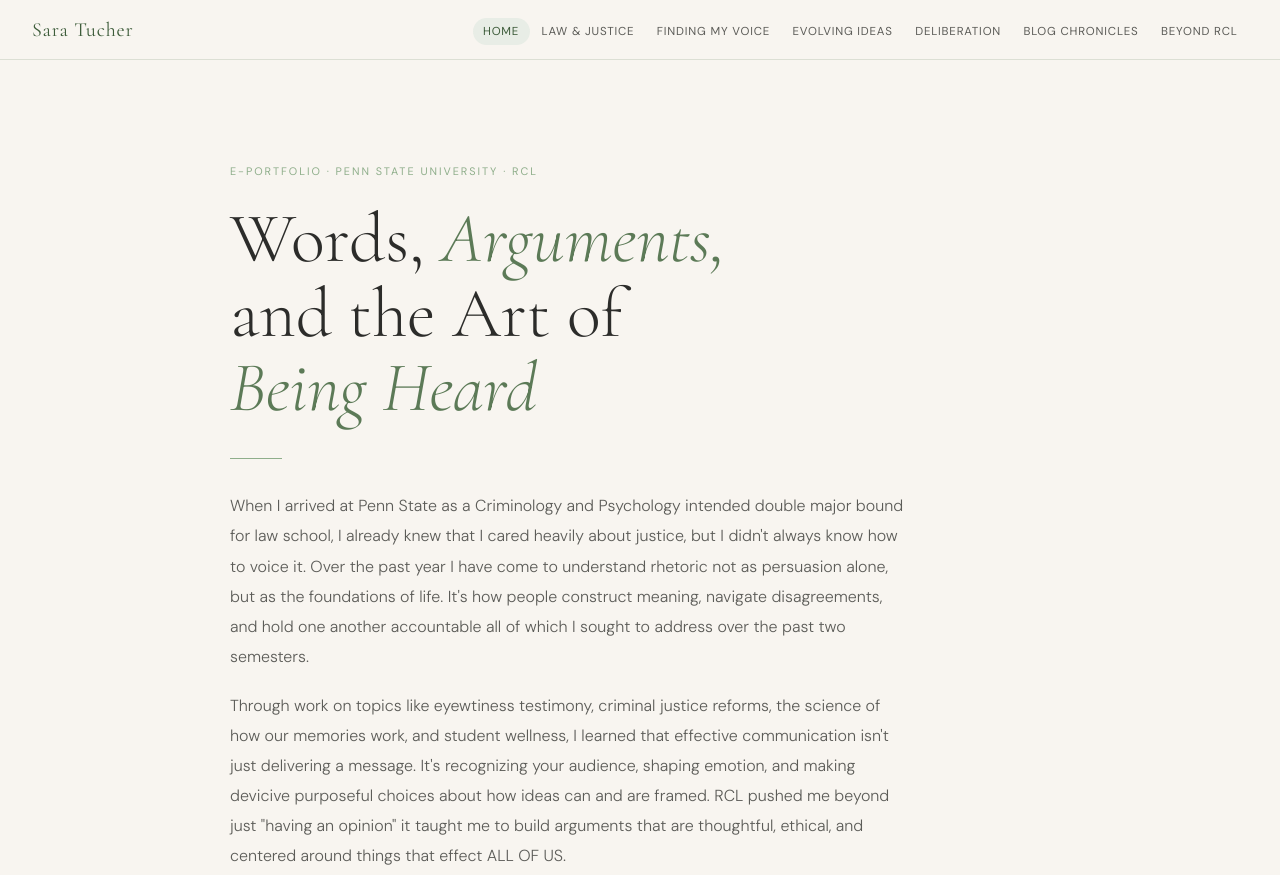
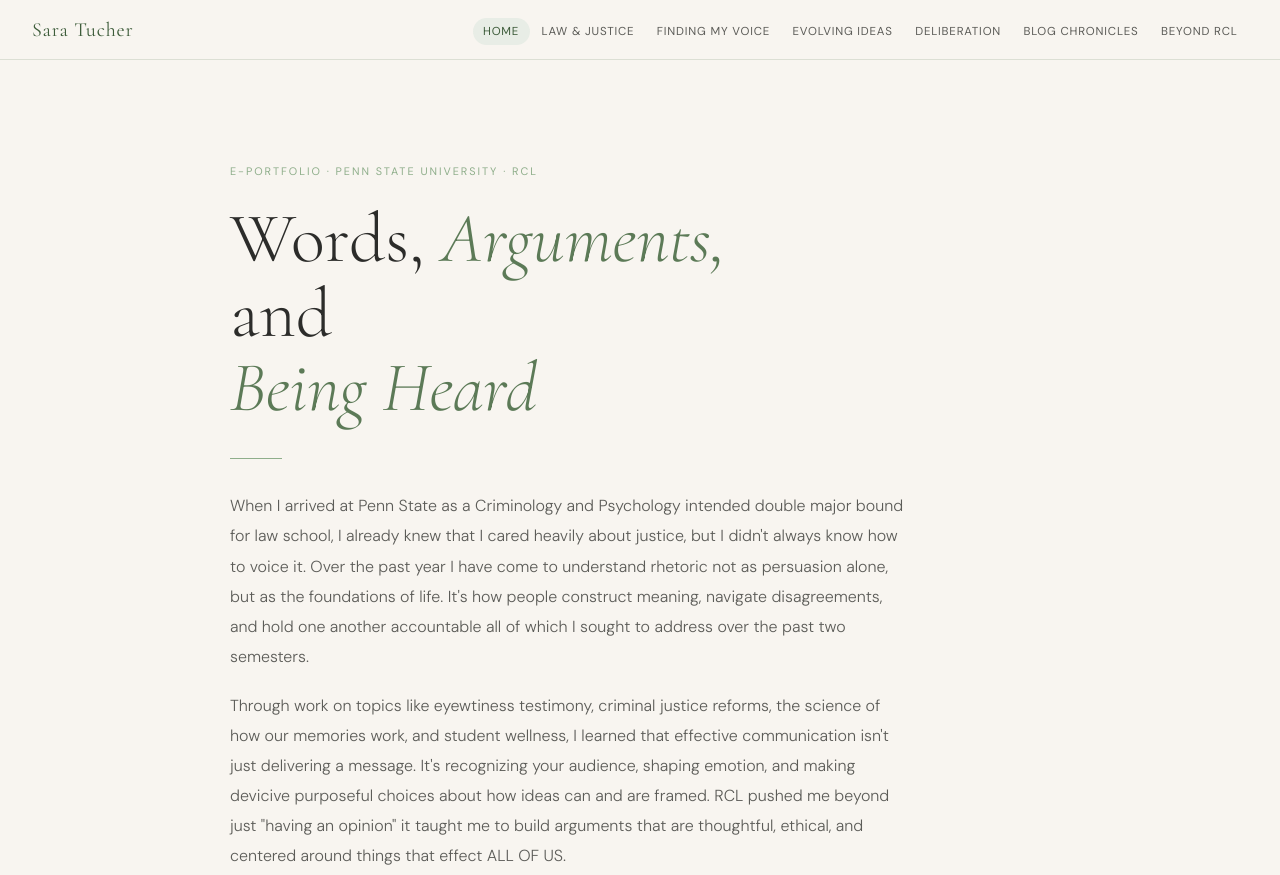
Before and after one commit to saratucher-art/sara.tucher-e-portfolio., a plain HTML site: page index.html in a window 1280 px wide. Shown: the top 875 px of the page. Drawn offline with nearby package versions, Linux system fonts and the light colour scheme.

Commit message:
Update index.html

```diff
--- a/index.html
+++ b/index.html
@@ -197,7 +197,7 @@ footer a:hover { color:rgba(255,255,255,0.9); }
 <div id="page-home" class="page active">
   <div class="hero">
     <p class="hero-label">E-Portfolio &middot; Penn State University &middot; RCL</p>
-    <h1>Words, <em>Arguments,</em><br>and the Art of<br><em>Being Heard</em></h1>
+    <h1>Words, <em>Arguments,</em><br>and<br><em>Being Heard</em></h1>
     <div class="hero-line"></div>
     <div class="hero-bio">
       <p>When I arrived at Penn State as a Criminology and Psychology intended double major bound for law school, I already knew that I cared heavily about justice, but I didn't always know how to voice it. Over the past year I have come to understand rhetoric not as persuasion alone, but as the foundations of life. It's how people construct meaning, navigate disagreements, and hold one another accountable all of which I sought to address over the past two semesters.</p>
```
